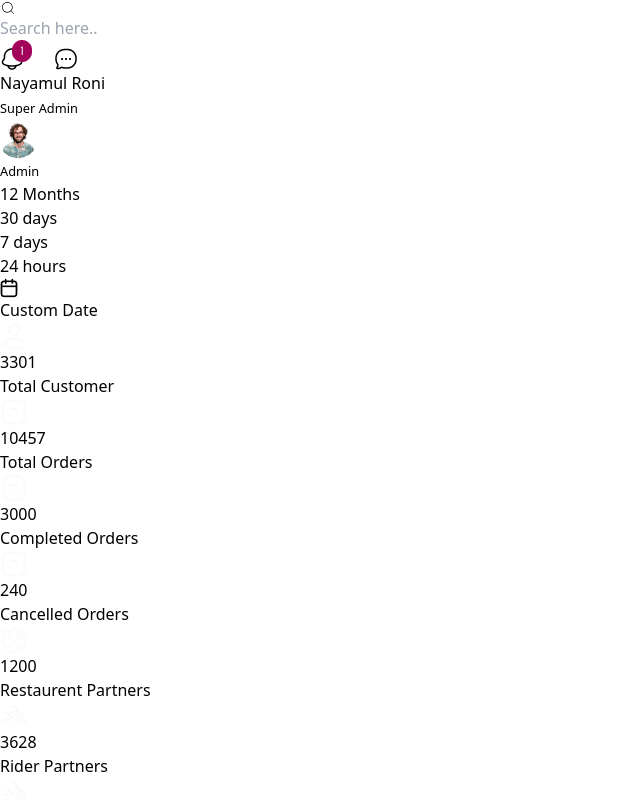
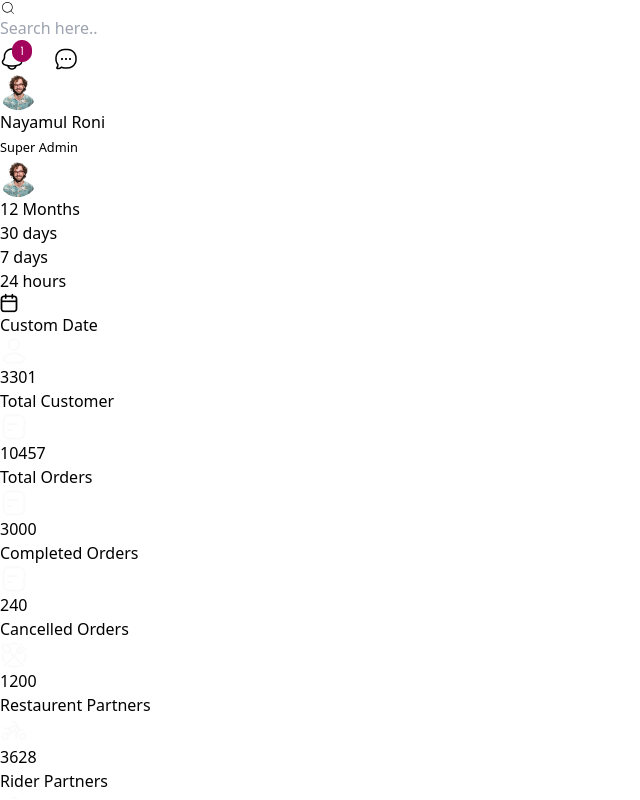
Before and after one commit to Al-Amin49/wtn-task, a React (Vite) app: page / in a window 1280 px wide. Shown: the top 800 px of the page, without its empty margins (0-640 px from the left). Built offline with nearby package versions, Linux system fonts and the light colour scheme.

Commit message:
fix navbar

```diff
--- a/src/components/Navbar.jsx
+++ b/src/components/Navbar.jsx
@@ -4,23 +4,24 @@ import profile from "../assets/Intersect.png";
 import { CiSearch } from "react-icons/ci";
 const Navbar = () => {
     return (
-        <div className="flex justify-between items-center shadow-md p-4  rounded-md">
+        <div className="flex justify-between items-center shadow-md p-2 md:p-4  rounded-md">
             <div className="flex items-center relative">
             <CiSearch className="absolute left-2 mr-2"/>
             <input type="text" placeholder="Search here.."  className="p-2  pl-8" />
             </div>
-            <div className="flex justify-around items-center space-x-3 lg:space-x-10 ">
+            <div className="flex justify-around items-center space-x-1 lg:space-x-10 ">
+
                 <img src={icons} alt="" className="h-4 md:h-8"/>
-                <div className="border-r-2 h-8 text-[#C2C2C2]"></div>
+                <img src={profile} alt="" className="h-8 md:h-10 block md:hidden ml-4"/>
+                <div className="border-r-2 md:h-8 text-[#C2C2C2]"></div>
 
-              <div className="flex justify-evenly items-center space-x-4 ">
+              <div className="flex justify-evenly items-center space-x-1 md:space-x-4 ">
                 <div className="text-center hidden md:block">
                     <h6 className="text-sm md:text-base font-semibold">Nayamul Roni</h6>
                     <span><small className="text-gray-500 text-center">Super Admin</small></span>
                 </div>
               <div>
-              <img src={profile} alt="" className="h-8 md:h-10"/>
-              <p className="block md:hidden"><small className="text-[10px] text-center">Admin</small></p>
+              <img src={profile} alt="" className="h-8 md:h-10 hidden md:block"/>
               </div>
               </div>
 
```
